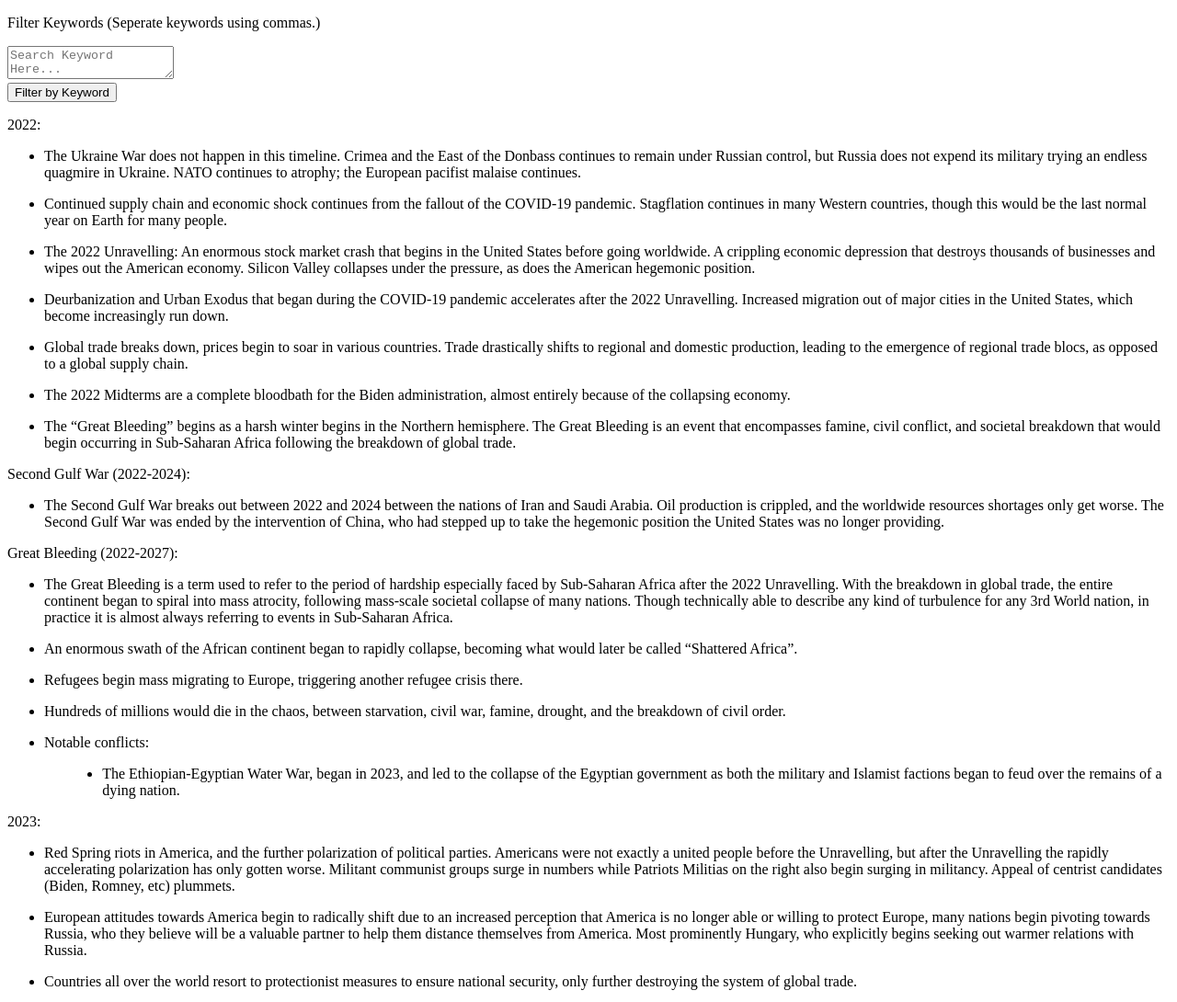
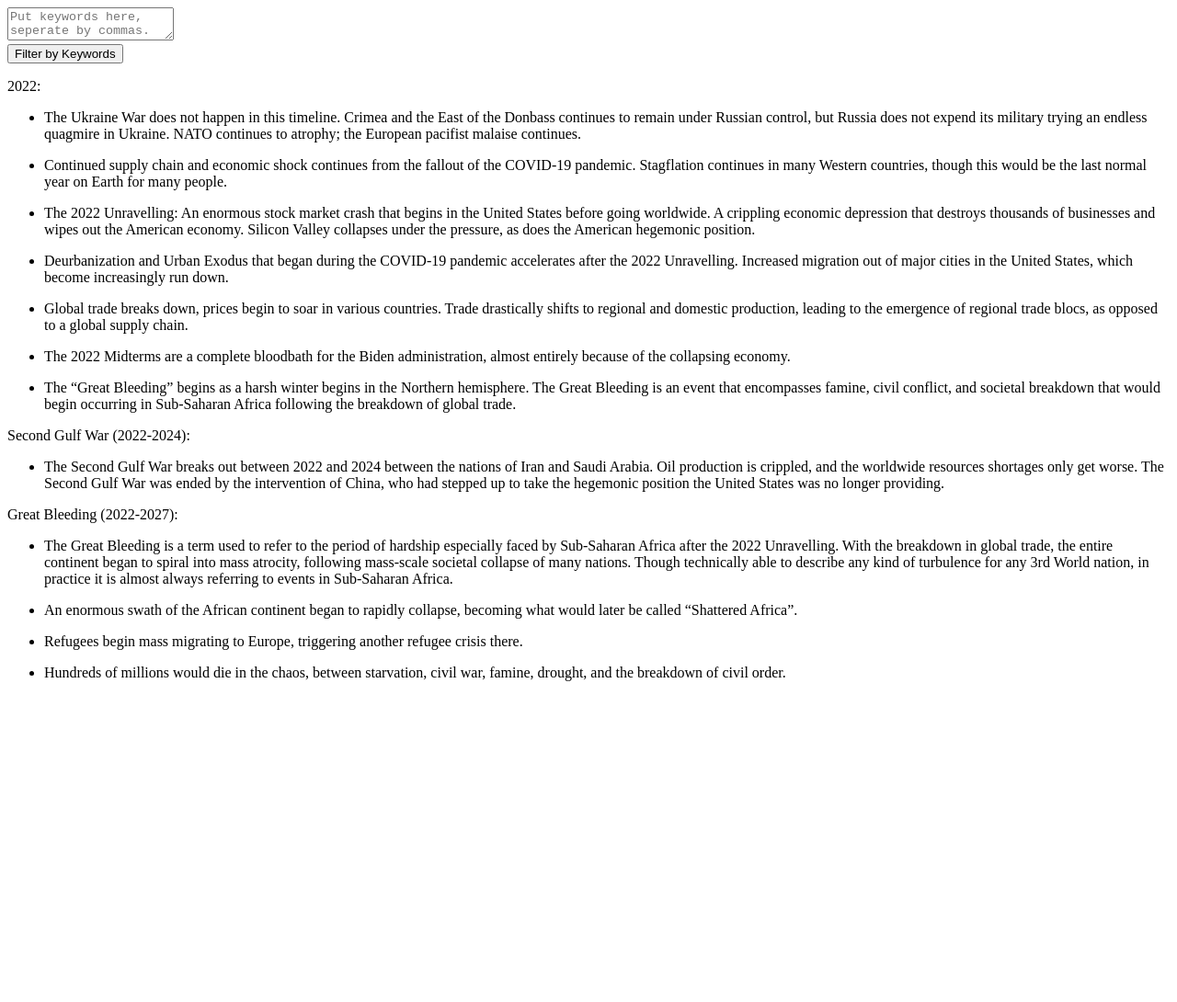
Before and after one commit to DarkErminia/children-of-dusk, a plain HTML site: page index.html in a window 1280 px wide. Shown: the top 1090 px of the page at 92% size. After the commit the page ends 800 px from the top, so only its background shows below. Drawn offline with Linux system fonts and the light colour scheme.

Commit message:
Update index.html

```diff
--- a/index.html
+++ b/index.html
@@ -1,10 +1,9 @@
 <!DOCTYPE html>
 <html lang="en">
   <body>
-    <p>Filter Keywords (Seperate keywords using commas.)</p>
-    <textarea id="keyword_search_bar" placeholder="Search Keyword Here..."></textarea>
-    <br><button onclick="keyword_search()">Filter by Keyword</button>
-    <div id="main"></div>
+    <textarea id="keyword_search_bar" placeholder="Put keywords here, seperate by commas."></textarea>
+    <br><button onclick="keyword_search()">Filter by Keywords</button>
+    <div style="overflow-y: scroll; height: 85vh;" id="main"></div>
   </body>
   <script>
     function keyword_search() {
```
